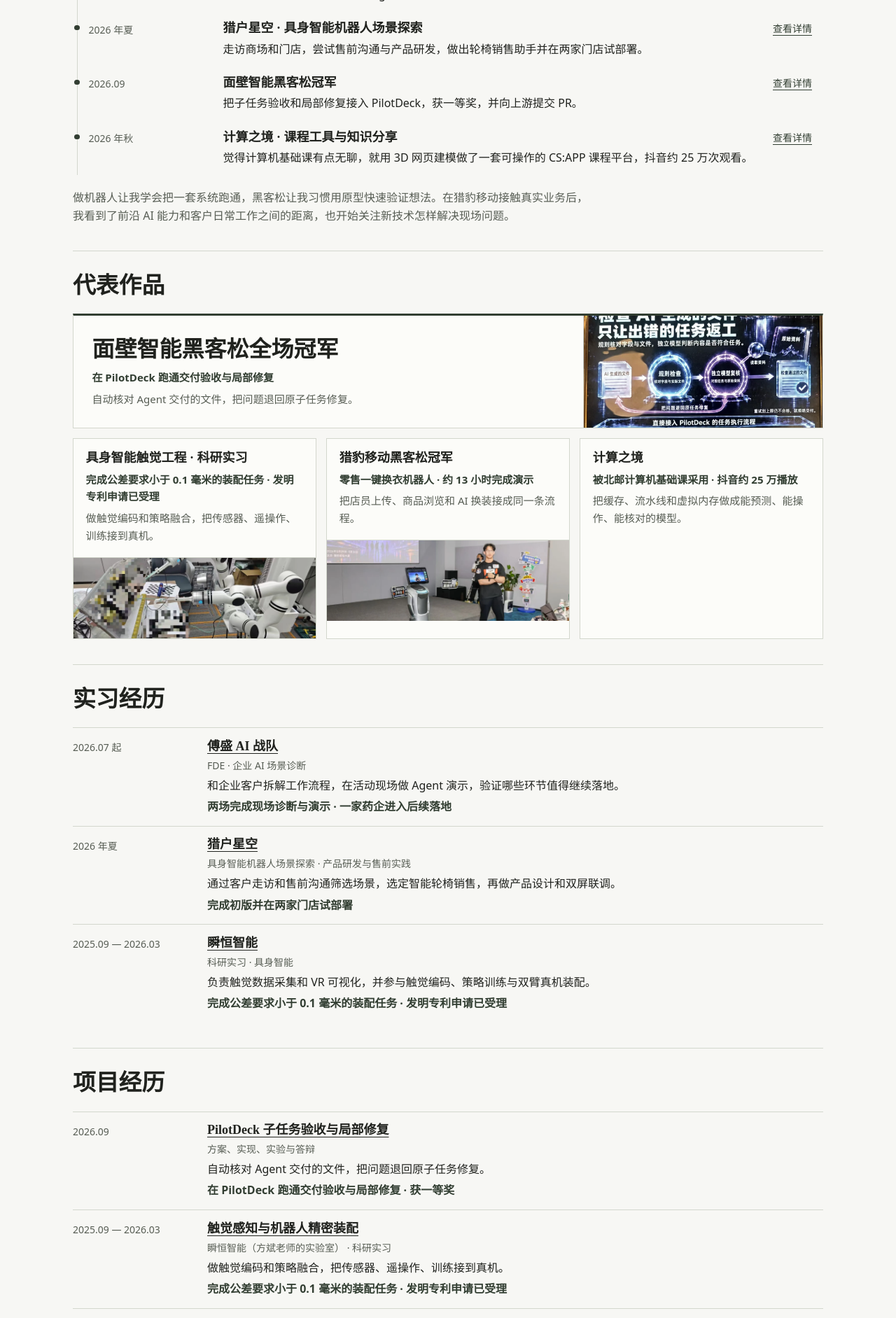
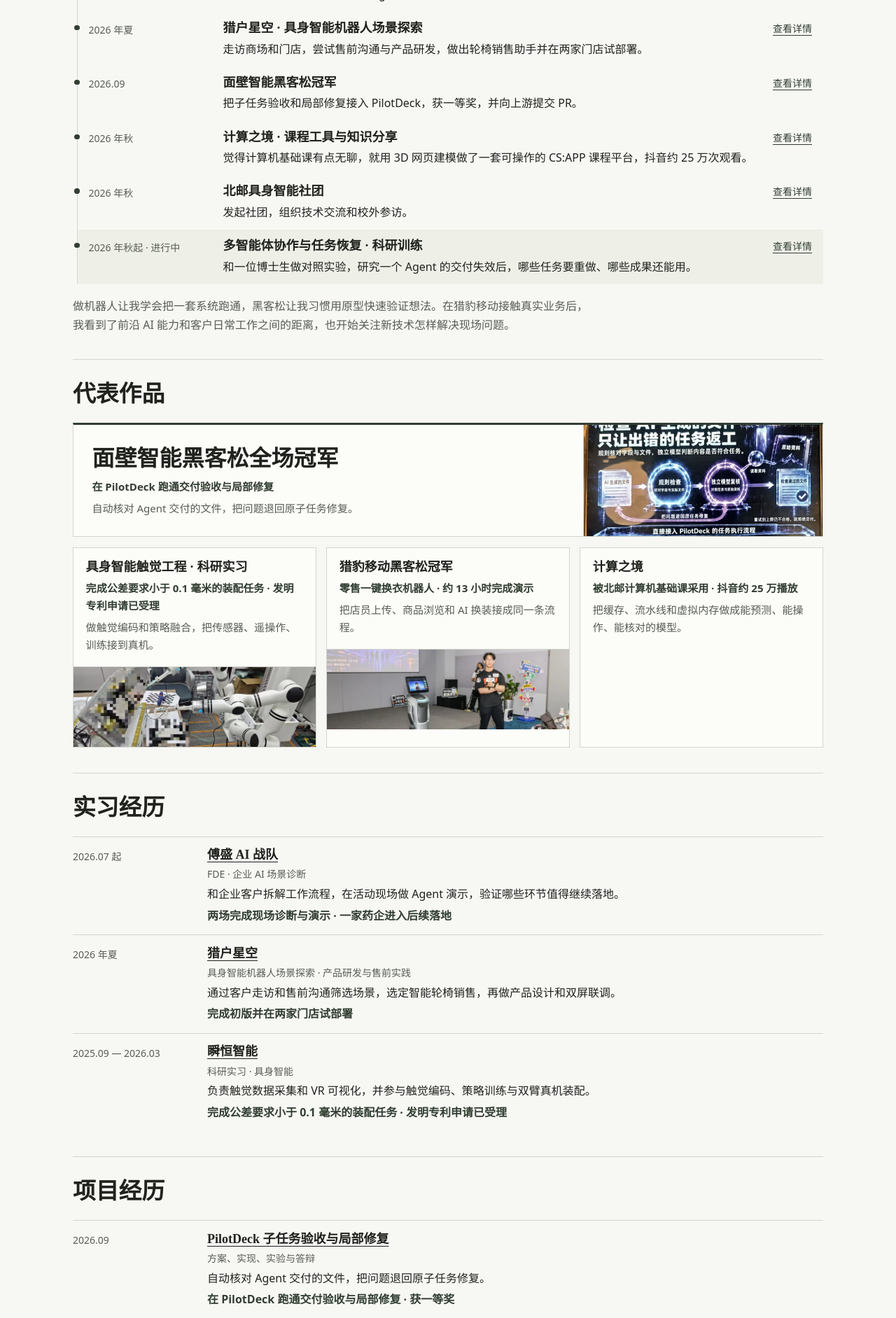
Before and after one commit to changer-changer/changer-changer.github.io, a Jekyll site: the page built from resume/index.md, in a window 1280 px wide. Shown: the part 684-2567 px from the top of the page at 70% size. Built offline with Jekyll 4.4.1, drawn with Linux system fonts in a browser that asks for light colours; some web fonts are replaced; some of the changed text lies outside the part shown.

Commit message:
Close the timeline with community and current research

```diff
--- a/_data/career.yml
+++ b/_data/career.yml
@@ -35,6 +35,14 @@ timeline:
     date: 2026 年秋
     title: 计算之境 · 课程工具与知识分享
     summary: 觉得计算机基础课有点无聊，就用 3D 网页建模做了一套可操作的 CS:APP 课程平台，抖音约 25 万次观看。
+  - id: community
+    date: 2026 年秋
+    title: 北邮具身智能社团
+    summary: 发起社团，组织技术交流和校外参访。
+  - id: agent-research
+    date: 2026 年秋起 · 进行中
+    title: 多智能体协作与任务恢复 · 科研训练
+    summary: 和一位博士生做对照实验，研究一个 Agent 的交付失效后，哪些任务要重做、哪些成果还能用。
 
 resume_sections:
   - id: internships
@@ -60,7 +68,6 @@ resume_sections:
       - case: wheelchair
       - case: retail-tryon
       - case: inside-computing
-      - case: research-nexus
 skills:
   - area: 机器人
     text: ROS2、触觉感知、VR 遥操作、Diffusion Policy、嵌入式与真机调试
--- a/_data/resume_portfolio.yml
+++ b/_data/resume_portfolio.yml
@@ -322,18 +322,6 @@ projects:
     metrics: ["视觉算法", "PID", "UART", "系统联调"]
     tags: ["computer vision", "PID", "embedded", "system integration"]
     status: "奖项自述 / 证书待补"
-  - id: "computer-design"
-    kind: "RESEARCH"
-    label: "AI APPLICATION / COMPETITION"
-    period: "2026"
-    title: "中国大学生计算机设计大赛 · 北京赛区二等奖"
-    hook: "把 Agent 研究辅助做成真正可使用的系统，而不是停在概念演示。"
-    summary: "以 Research-Nexus Pro 为载体，围绕资料检索、研究流程与 Agent 协同组织完整的 AI 科研辅助系统。"
-    contribution: "担任项目负责人，负责系统方案、Agent 工作流和产品化表达，推动研究辅助能力从想法进入可演示、可评审的系统。"
-    outcome: "获得中国大学生计算机设计大赛北京赛区二等奖。"
-    metrics: ["北京赛区二等奖", "Research-Nexus Pro", "Agent 科研辅助"]
-    tags: ["agent", "research assistant", "product system"]
-    status: "北京赛区二等奖"
   - id: "jingcai"
     kind: "AI PROJECT"
     label: "AI APPLICATION / INNOVATION"
@@ -379,7 +367,7 @@ awards:
     status: "已确认"
   - title: "中国大学生计算机设计大赛北京赛区二等奖"
     period: "2026"
-    detail: "Research-Nexus Pro / Agent 科研辅助系统 · 正式口径待核"
+    detail: "项目负责人"
     status: "已确认"
 profiles:
   overview:
@@ -397,7 +385,7 @@ profiles:
       - value: "共同发明人"
         label: "触觉数据 VR 可视化 · 发明专利申请已受理"
     focus: ["AI systems", "Embodied intelligence", "Product practice", "Research engineering"]
-    featured: ["hackathon", "mibi-hackathon", "tactile-vla", "electronic-design", "computer-design", "jingcai"]
+    featured: ["hackathon", "mibi-hackathon", "tactile-vla", "electronic-design", "jingcai"]
     supporting: ["agentos-media", "ai-workbench", "ai-field-ops", "residual", "agent-evolution", "tron2"]
     experience_order: ["current", "orionstar", "robotics"]
     proof_media: ["mibi-award-portrait", "mibi-award-stage", "fusheng-field", "award-jingcai", "patent-accepted"]
@@ -415,7 +403,7 @@ profiles:
       - value: "第1名"
         label: "面壁智能黑客松 / 第72队"
     focus: ["Robotics systems", "Diffusion Policy", "Tactile sensing", "Agent evolution"]
-    featured: ["tactile-vla", "mibi-hackathon", "electronic-design", "computer-design", "jingcai", "hackathon"]
+    featured: ["tactile-vla", "mibi-hackathon", "electronic-design", "jingcai", "hackathon"]
     supporting: ["tron2", "tactile-vr", "agent-evolution", "robot-data-loop", "fusheng-ai-team"]
     experience_order: ["current", "orionstar", "robotics"]
     proof_media: ["mibi-award-portrait", "mibi-award-talk", "patent-accepted", "tactile-robot", "tactile-training"]
@@ -434,6 +422,6 @@ profiles:
         label: "从客户现场到数据决策闭环"
     focus: ["Customer discovery", "Product strategy", "FDE delivery", "AI-native workflow"]
     featured: ["fusheng-ai-team", "mibi-hackathon", "robot-data-loop", "hackathon", "agentos-media", "ai-workbench"]
-    supporting: ["tactile-vla", "electronic-design", "computer-design", "jingcai", "tron2", "residual"]
+    supporting: ["tactile-vla", "electronic-design", "jingcai", "tron2", "residual"]
     experience_order: ["current", "orionstar", "robotics"]
     proof_media: ["mibi-award-portrait", "mibi-award-stage", "fusheng-field", "fusheng-team", "retail-ui"]
--- a/_layouts/career.html
+++ b/_layouts/career.html
@@ -20,7 +20,7 @@
   <meta name="theme-color" content="#f7f7f4">
   <link rel="canonical" href="{{ page.url | absolute_url }}">
   <link rel="preload" href="{{ '/assets/fonts/noto-serif-sc-900.woff2' | relative_url }}" as="font" type="font/woff2" crossorigin>
-  <link rel="stylesheet" href="{{ '/assets/css/career.css' | relative_url }}?v=8">
+  <link rel="stylesheet" href="{{ '/assets/css/career.css' | relative_url }}?v=9">
 </head>
 <body>
   <a class="skip-link" href="#main">跳到正文</a>
@@ -121,7 +121,7 @@
         <ol class="career-timeline" aria-describedby="timeline-hint">
           {% for entry in career.timeline %}
             {% assign url = '/resume/cases/' | append: entry.id | append: '/' %}
-            <li>
+            <li{% if entry.id == career.current %} id="now" class="timeline-current"{% endif %}>
               <a href="{{ url | relative_url }}">
                 <span class="career-date">{{ entry.date }}</span>
                 <div class="timeline-copy">
@@ -189,19 +189,6 @@
         </dl>
       </section>
 
-      {% assign current = career.cases[career.current] %}
-      {% if current %}
-        {% assign current_url = '/resume/cases/' | append: career.current | append: '/' %}
-        <section class="career-section career-now" id="now" aria-labelledby="now-title">
-          <h2 id="now-title">现在在做</h2>
-          <a class="career-work work-copy" href="{{ current_url | relative_url }}">
-            <h3>{{ current.title }}</h3>
-            <p class="work-summary">{{ current.summary }}</p>
-            <p class="work-result">{{ current.result }}</p>
-          </a>
-        </section>
-      {% endif %}
-
       <section class="career-section career-awards" id="awards" aria-labelledby="awards-title">
         <h2 id="awards-title">一些不太重要的小奖项</h2>
         <details>
--- a/assets/css/career.css
+++ b/assets/css/career.css
@@ -156,6 +156,8 @@ h3 { font-size: 1.125rem; }
 }
 .career-timeline a { display: grid; grid-template-columns: 11rem minmax(0, 1fr) auto; gap: .1rem 1rem; padding: .75rem 1rem; text-decoration: none; }
 .career-timeline a:hover { background: #eef0ea; }
+.career-timeline .timeline-current { scroll-margin-top: 1rem; }
+.timeline-current > a { background: #eef0e8; }
 .timeline-detail { align-self: start; color: var(--accent); font-size: .875rem; text-decoration: underline; }
 .career-date { padding-top: .1rem; color: var(--muted); font-size: .875rem; font-variant-numeric: tabular-nums; }
 .career-timeline p { margin-top: .25rem; }
@@ -176,7 +178,6 @@ h3 { font-size: 1.125rem; }
 .career-skills dt { font-weight: 600; }
 .career-skills dl { display: grid; grid-template-columns: repeat(3, minmax(0, 1fr)); gap: .65rem 1.25rem; }
 .career-skills dd { color: var(--muted); }
-.career-now .career-work { border-inline-start: 3px solid var(--accent); background: #eef0e8; }
 
 .career-awards h2 { font-size: clamp(1.2rem, 2vw, 1.5rem); }
 .career-awards summary { width: fit-content; min-height: 44px; padding: .5rem 0; cursor: pointer; }
```
